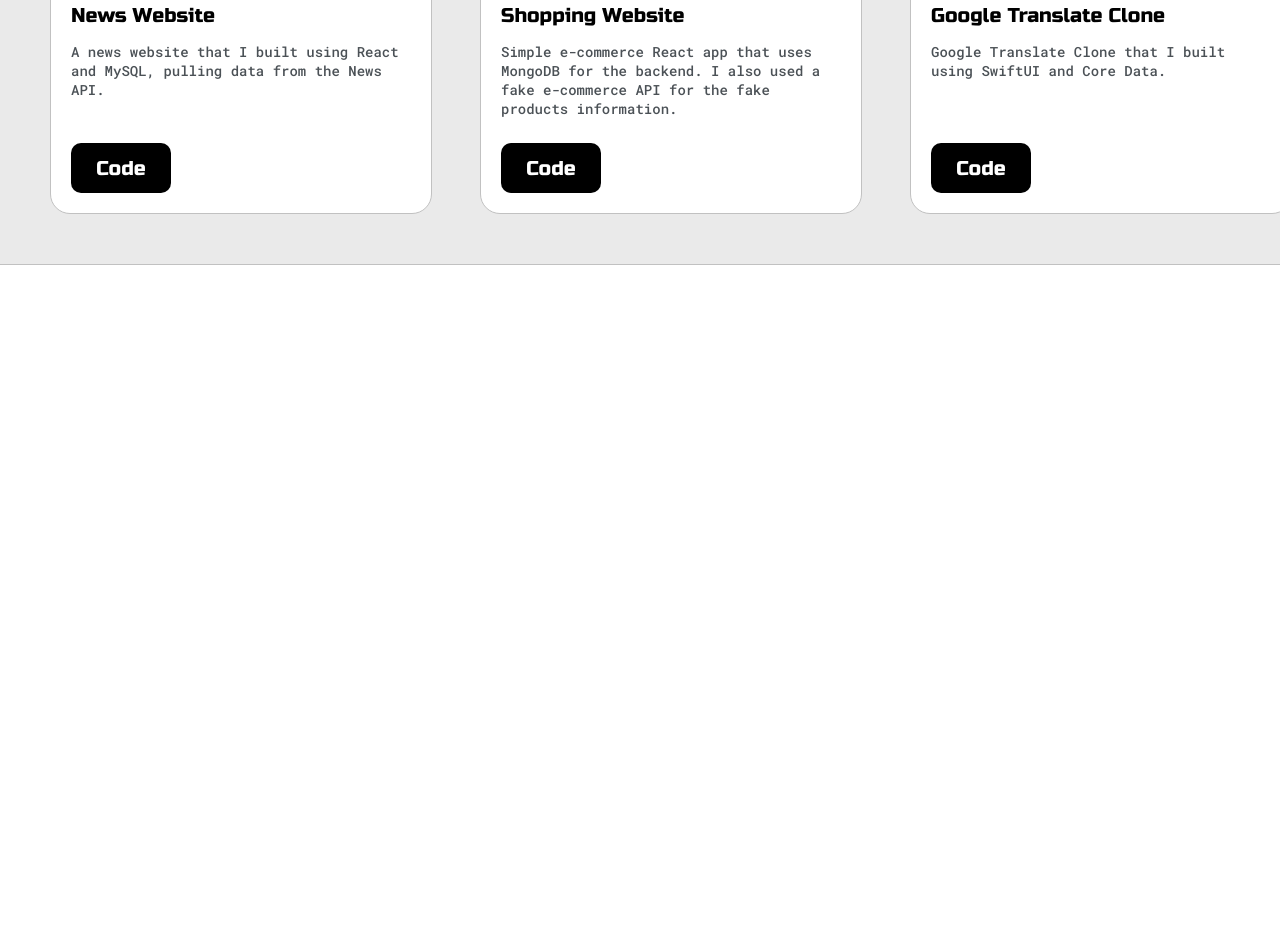
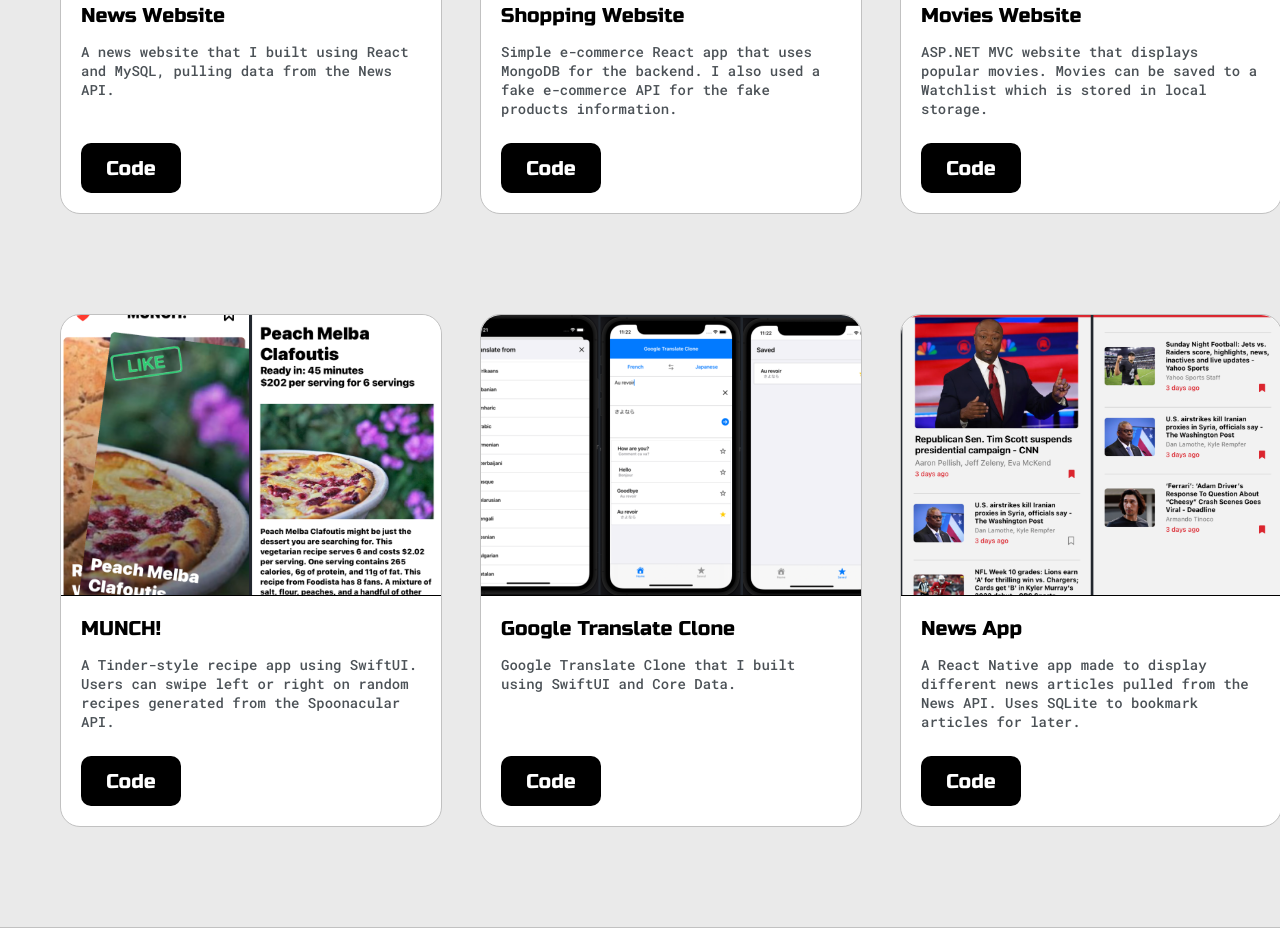
Before and after one commit to SophiaCG/portfolio, a website: page index.html in a window 1280 px wide. Shown: the part 1674-2602 px from the top of the page. Before the commit the page ends 1939 px from the top, so only its background shows below. Drawn offline with Linux system fonts and the light colour scheme.

Commit message:
Added projects and updated resume

```diff
--- a/default.css
+++ b/default.css
@@ -397,9 +397,14 @@ h6 {
 .post-wrapper {
   display: grid;
   grid-template-columns: repeat(auto-fit, 320px);
-  gap: 110px;
+  gap: 100px;
   justify-content: center;
-  padding-bottom: 50px;
+  padding-bottom: 100px;
+}
+
+.post-row {
+  justify-content: center;
+  width: 100%;
 }
 
 .post-title {
--- a/index.html
+++ b/index.html
@@ -116,7 +116,7 @@
               <ul>
                 <li>Flutter</li>
                 <li>React</li>
-                <li>VS Code</li>
+                <li>React Native</li>
                 <li>Javascript</li>
                 <li>HTML/CSS</li>
               </ul>
@@ -125,7 +125,7 @@
                 <li>SQL</li>
                 <li>MongoDB</li>
                 <li>Firebase</li>
-                <li>Combine</li>
+                <li>ASP.NET MVC</li>
                 <li>Unit/UI Testing</li>
               </ul>
             </div>
@@ -164,6 +164,7 @@
         <h3 style="text-align: center">Projects</h3>
 
         <div class="post-wrapper">
+          <!-- <div class="post-row"> -->
             <div class="post-container">
               <div class="image-container">
                 <img class="project-image-hover" src="images/news-website-3.png" alt="New Image">
@@ -214,6 +215,52 @@
 
             <div class="post-container">
               <div class="image-container">
+                <img class="project-image-hover" src="images/movie-website.png" alt="New Image">
+                <img class="project-image" src="images/movie-website-2.png" alt="Original Image">
+              </div>
+              <div class="post-info-container">
+                <div class="post-text-container">
+                  <h6 class="post-title">Movies Website</h6>
+                  <p class="post-intro">
+                    ASP.NET MVC website that displays popular movies. Movies can be saved to a Watchlist which is stored in local storage.
+                  </p>
+
+                  </div>
+
+
+                <div class="code-button-container">
+                  <a
+                    class="code-button"
+                    href="https://github.com/SophiaCG/movies-app-dotnet/tree/main"
+                    >Code</a
+                  >
+                </div>
+              </div>
+            </div>
+
+          <!-- </div> -->
+
+
+          <!-- <div class="post-row"> -->
+            <div class="post-container">
+              <div class="image-container">
+                <img class="project-image-hover" src="images/munch.png" alt="New Image">
+              </div>
+              <div class="post-info-container">
+                <div class="post-text-container">
+                  <h6 class="post-title">MUNCH!</h6>
+                  <p class="post-intro">
+                    A Tinder-style recipe app using SwiftUI. Users can swipe left or right on random recipes generated from the Spoonacular API.
+                  </p>
+                  </div>
+                <div class="code-button-container">
+                  <a class="code-button" href="https://github.com/SophiaCG/MUNCH-SwiftUI">Code</a>
+                </div>
+              </div>
+            </div>
+
+            <div class="post-container">
+              <div class="image-container">
                 <img class="project-image-hover" src="images/google-translate-clone.png" alt="New Image">
               </div>
               <div class="post-info-container">
@@ -234,6 +281,25 @@
               </div>
             </div>
 
+            <div class="post-container">
+              <div class="image-container">
+                <img class="project-image-hover" src="images/news-app-react-native.png" alt="New Image">
+              </div>
+              <div class="post-info-container">
+                <div class="post-text-container">
+                  <h6 class="post-title">News App</h6>
+                  <p class="post-intro">
+                    A React Native app made to display different news articles pulled from the News API. Uses SQLite to bookmark articles for later.
+                  </p>
+                  </div>
+                <div class="code-button-container">
+                  <a class="code-button" href="https://github.com/SophiaCG/NewsAppRN">Code</a>
+                </div>
+              </div>
+
+
+          </div>
+
     </section>
     <script type="text/javascript" src="script.js"></script>
   </body>
```
Also changed, not shown: images/munch.png (added), images/news-app-react-native.png (added), 3 other files. Lines whose indentation alone changed are shown as unchanged.
